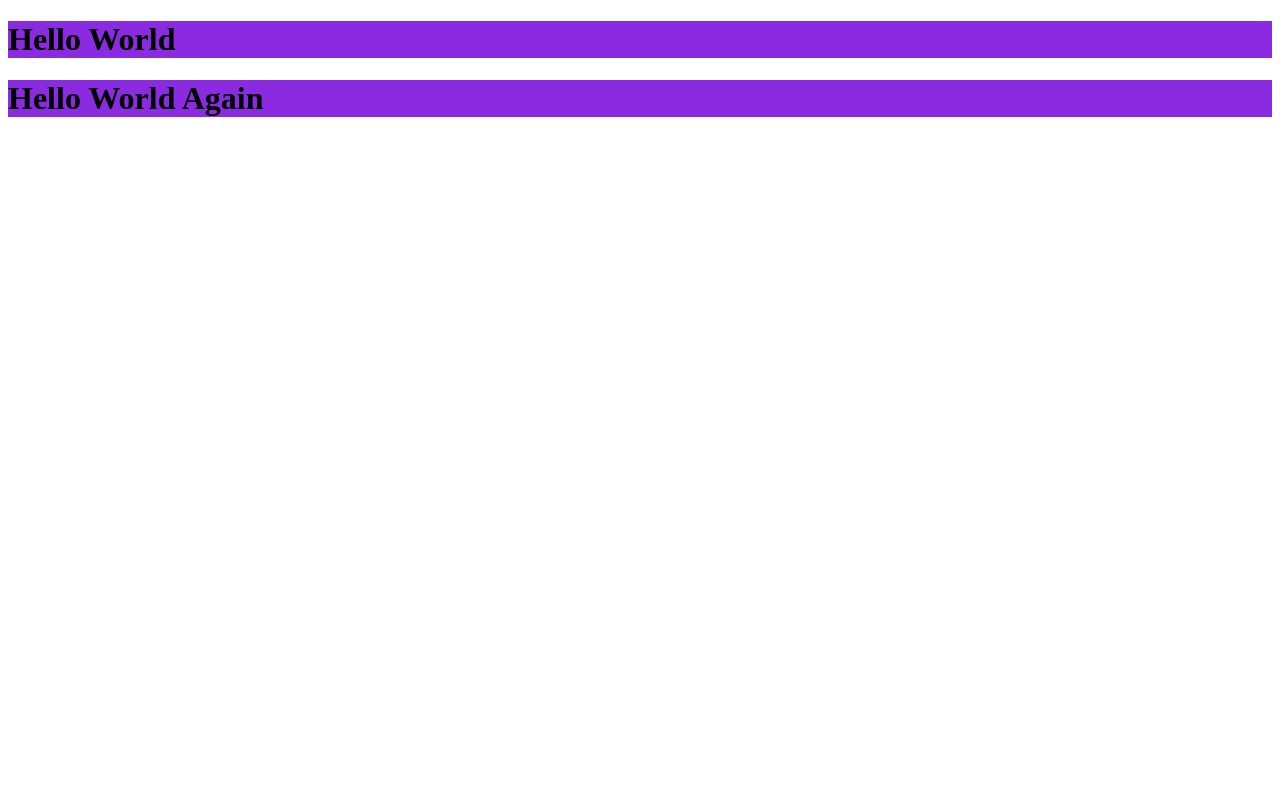
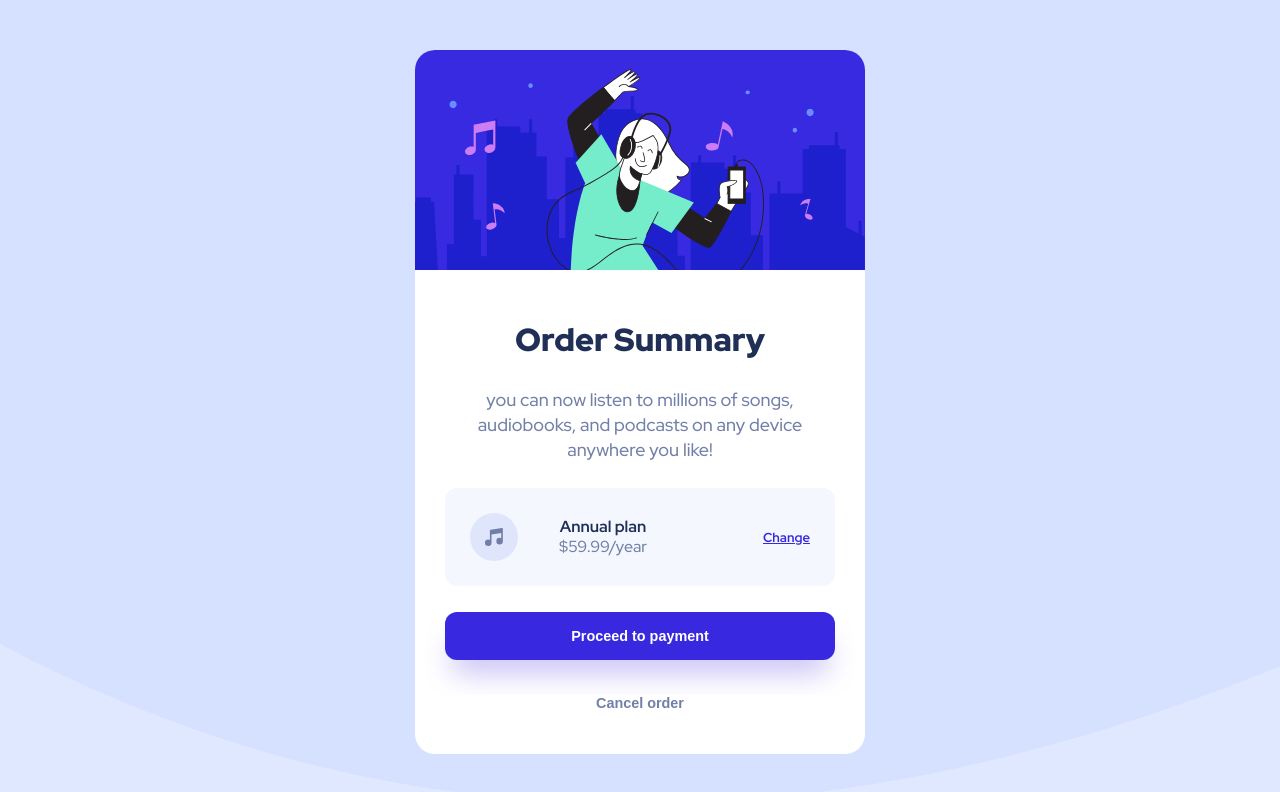
Before and after one commit to sabrinalzbh/order-summary-component, a plain HTML site: page index.html in a window 1280 px wide. Drawn offline with Linux system fonts and the light colour scheme.

Commit message:
Final updates/finished project

```diff
--- a/index.html
+++ b/index.html
@@ -9,8 +9,23 @@
 </head>
 
 <body>
-<h1>Hello World</h1>
-<h1>Hello World Again</h1>
+<div class="card">
+    <img class="hero-image" src="images/illustration-hero.svg" alt="Hero Image">
+    <div class="container">
+        <h2 class="title">Order Summary</h2>
+        <p class="order-description"> you can now listen to millions of songs, audiobooks, and podcasts on any device anywhere you like!</p>
+        <div class="plan-container">
+            <img src="images/icon-music.svg" alt="Icon Music">
+            <div class="plan-description">
+                <strong>Annual plan</strong>
+                <p>$59.99/year</p>
+            </div>
+            <a href="#">Change</a>
+        </div>
+    <button class="proceed-button">Proceed to payment</button>
+    <button class="cancel-button">Cancel order</button>
+    </div>
+</div>
 </body>
 
 </html>
--- a/styles.css
+++ b/styles.css
@@ -1,3 +1,122 @@
-h1 {
-    background-color: blueviolet;
+@import url('https://fonts.googleapis.com/css2?family=Red+Hat+Display:wght@500;700;900&display=swap');
+
+:root {
+ --pale-blue: hsl(225, 100%, 94%);
+ --bright-blue: hsl(245, 75%, 52%);
+ --very-pale-blue: hsl(225, 100%, 98%);
+ --desaturated-blue: hsl(224, 23%, 55%);
+ --dark-blue: hsl(223, 47%, 23%);
 }
+
+* {
+    margin: 0;
+    padding: 0;
+    box-sizing: border-box;
+}
+
+body {
+    background-image: url(./images/pattern-background-desktop.svg);
+    background-repeat: no-repeat;
+    background-size: cover;
+    background-color:  var(--pale-blue);
+    font-family: "Red Hat Display", sans-serif;
+    font-size: 16px;
+}
+.card {
+    width: 450px;
+    background-color: white;
+    color: var(--desaturated-blue);
+    border-radius: 20px;
+    overflow: hidden;
+    margin: 50px auto;
+}
+
+.title {
+    color: var(--dark-blue);
+    font-weight: 900;
+    font-size: 32px;
+}
+.hero-image {
+    width: 100%;
+}
+.container {
+  padding: 30px;
+  display: flex;
+  flex-direction: column;
+  justify-content: center;
+  text-align: center;
+  font-size: 18px;
+}
+
+.container > * {
+    margin: 13px 0;
+}
+
+.order-description {
+    line-height: 25px;
+}
+
+.plan-container {
+    font-size: 16px;
+    background-color: var(--very-pale-blue);
+    padding: 25px;
+    border-radius: 12px;
+    display: flex;
+    flex-direction: row;
+    justify-content: space-between;
+    align-items: center;
+}
+
+.plan-container a {
+    color: var(--bright-blue);
+    font-size: 13px;
+    font-weight: 700;
+}
+
+.plan-container a:hover {
+    opacity: 0.8;
+    text-decoration: none;
+}
+
+.plan-container strong {
+    color: var(--dark-blue);
+}
+
+button {
+    width: 100%;
+    border: none;
+    font-weight: 700;
+    font-size: 0.9rem;
+    border-radius: 12px;
+    cursor: pointer;
+
+}
+
+.plan-description {
+    line-height: 20px;
+    margin-right: 75px;
+}
+
+.proceed-button {
+    background-color: var(--bright-blue);
+    padding: 1rem 0;
+    color: white;
+    box-shadow: 0 20px 30px -8px rgb(197 189 245);
+
+}
+
+.proceed-button:hover {
+    opacity: 0.8;
+}
+
+.cancel-button {
+    background-color: white;
+    color: var(--desaturated-blue);
+    border: none;
+    margin-top: 22px;
+
+}
+
+.cancel-button:hover {
+    color: black;
+}
```
Also changed, not shown: images/icon-music.svg (added), images/illustration-hero.svg (added), images/pattern-background-desktop.svg (added).
